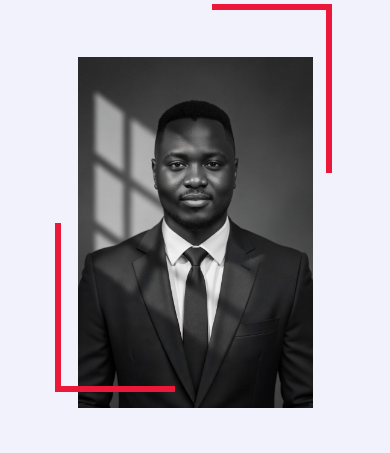
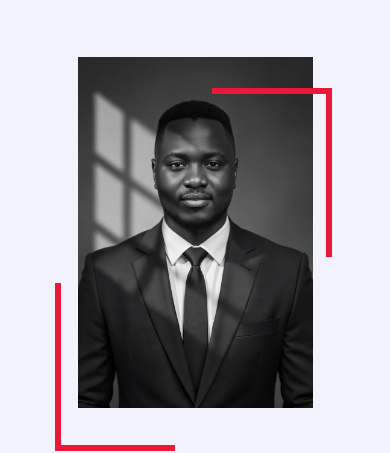
Before and after one commit to gbolahan88/GB-Digital-Solution-fixed, a plain HTML site: page index.html in a window 390 px wide. Shown: the part 418-871 px from the top of the page. Drawn offline with nearby package versions, Linux system fonts and the light colour scheme; a web font is replaced by a local one.

Commit message:
MAde correction to css

```diff
--- a/styles.css
+++ b/styles.css
@@ -743,7 +743,7 @@ h3.my-profession {
   width: 120px;
   height: 20%;
   left: 14%;
-  bottom: 4%;
+  bottom: -3%;
   border-bottom: 6px solid var(--skin-color);
   border-left: 6px solid var(--skin-color);
 }
@@ -751,7 +751,7 @@ h3.my-profession {
   width: 120px;
   height: 20%;
   right: 15%;
-  top: 50%;
+  top: 60%;
   border-top: 6px solid var(--skin-color);
   border-right: 6px solid var(--skin-color);
 }
```
